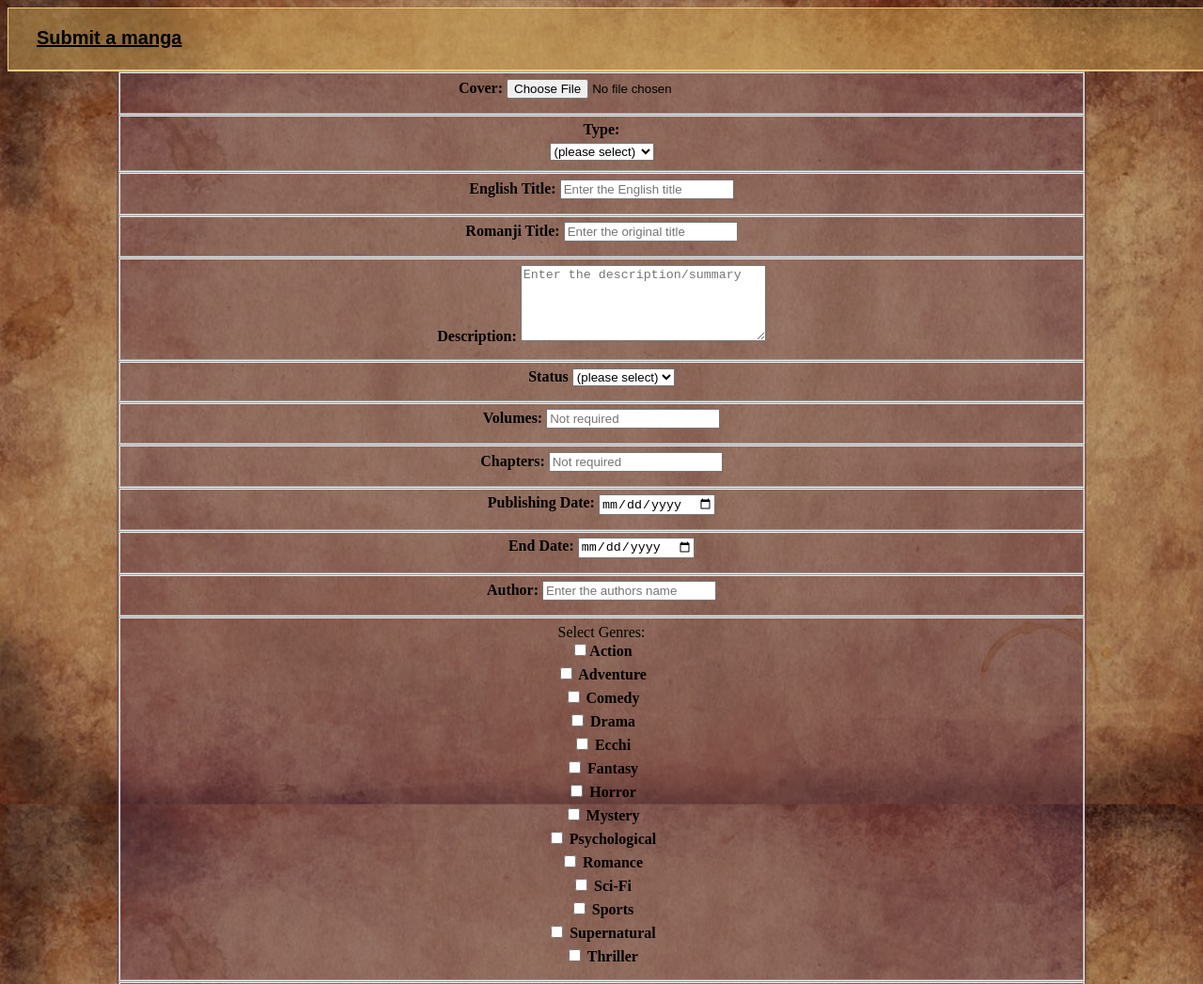
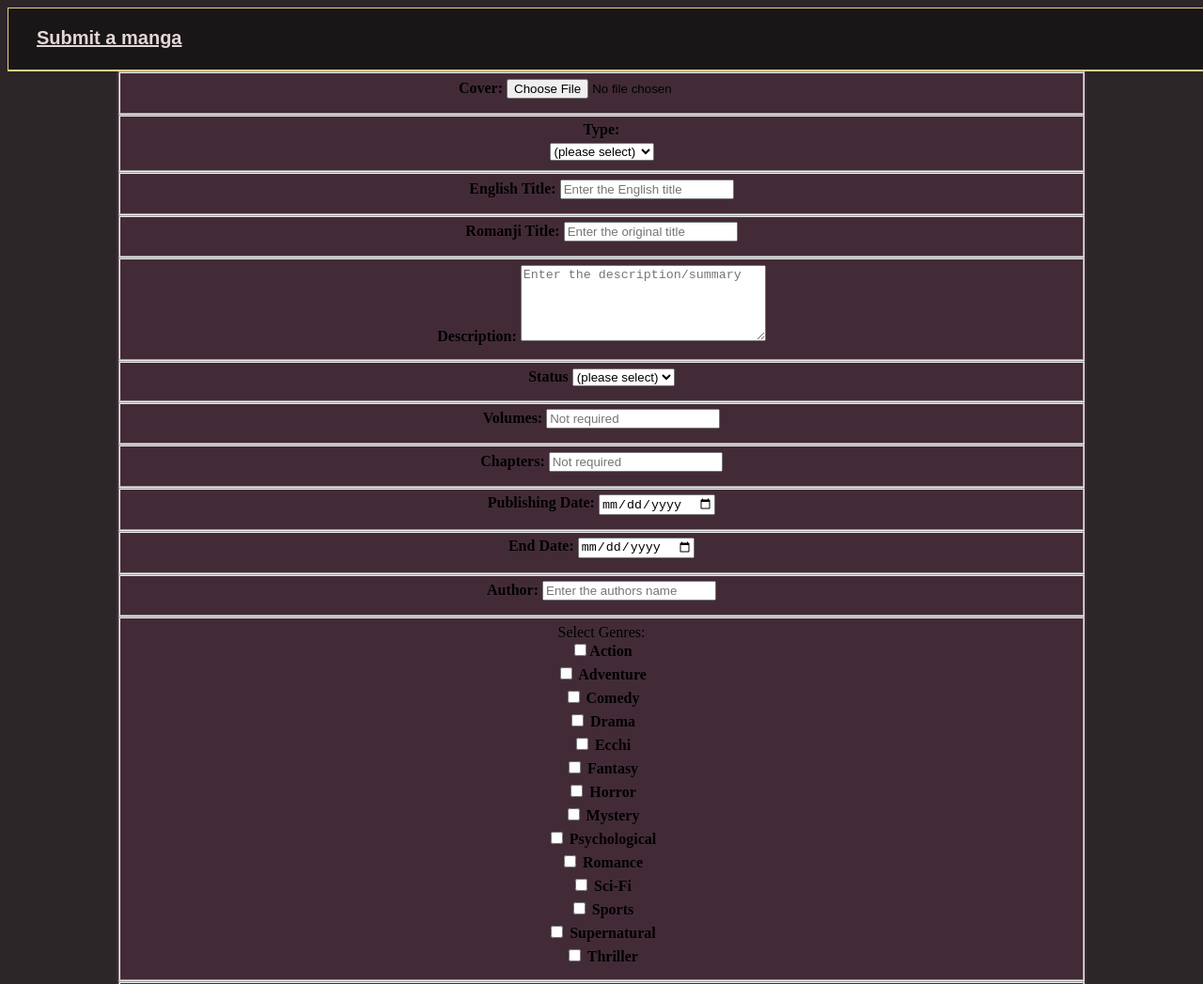
Before and after one commit to Kyerstorm/Manga-Database-Prototype, a plain HTML site: page pages/submissions.html in a window 1280 px wide. Shown: the top 1047 px of the page at 94% size. Drawn offline with Linux system fonts and the light colour scheme.

Commit message:
Update submissions.css

```diff
--- a/styling/submissions.css
+++ b/styling/submissions.css
@@ -1,12 +1,12 @@
 html {
-    background-image: url("../images/website-background.jpeg");
+    background-color: rgb(44, 38, 41);
     background-size: cover;
     background-repeat: no-repeat;
     background-attachment: fixed;
  }
 
 .nav-bar ul {
-    background-color: rgba(204, 159, 77, 0.466);
+    background-color: rgba(7, 6, 6, 0.50);
     max-height: 25px;
     width: 1800px;
     height: 25px;
@@ -20,6 +20,7 @@ html {
 .nav-bar li {
     display: inline;
     float: right;
+    color: rgba(227, 215, 215, 1);
     margin: auto 10px;
     height: 100%;
     font-size: 1.2em;
```
